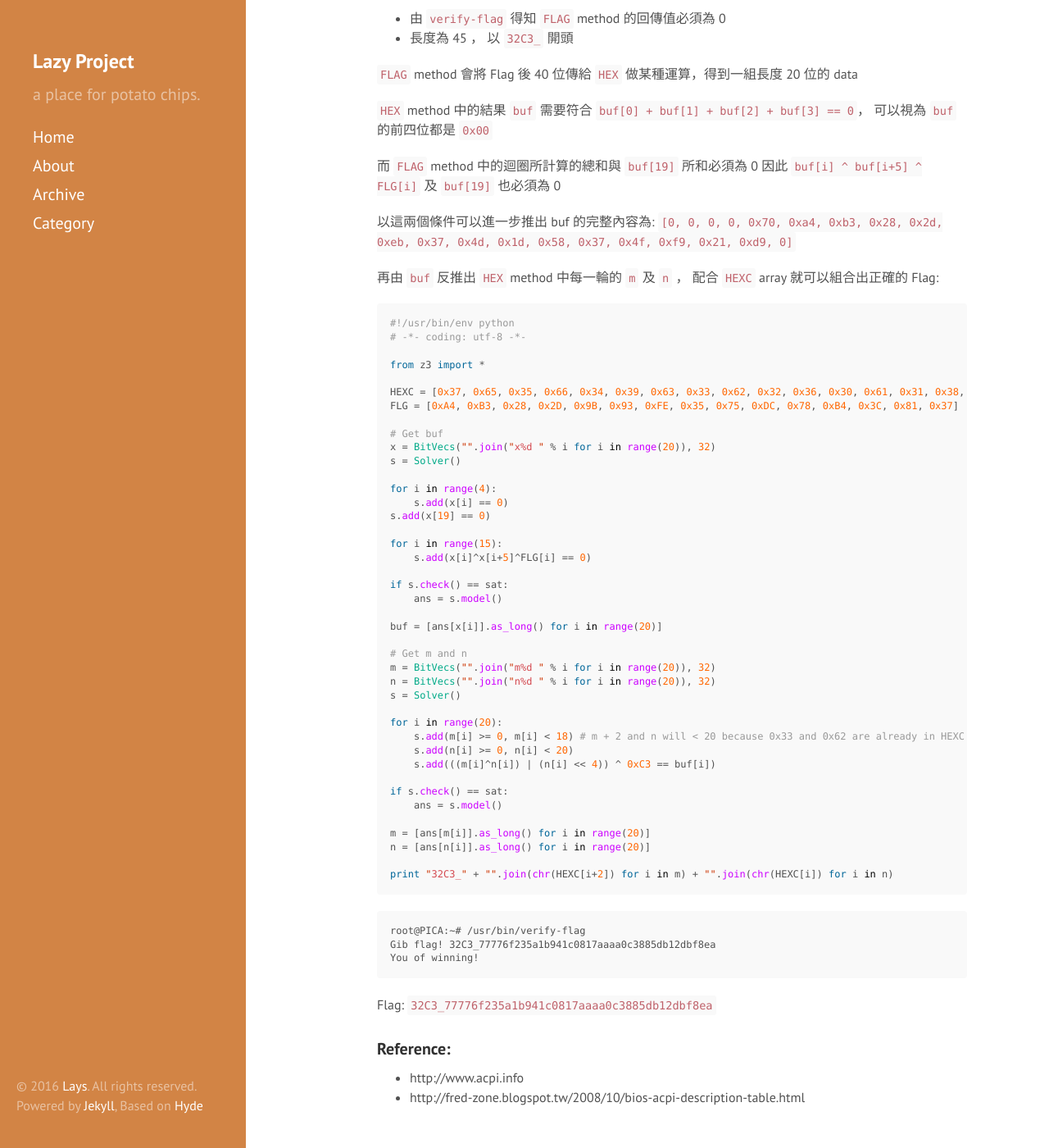
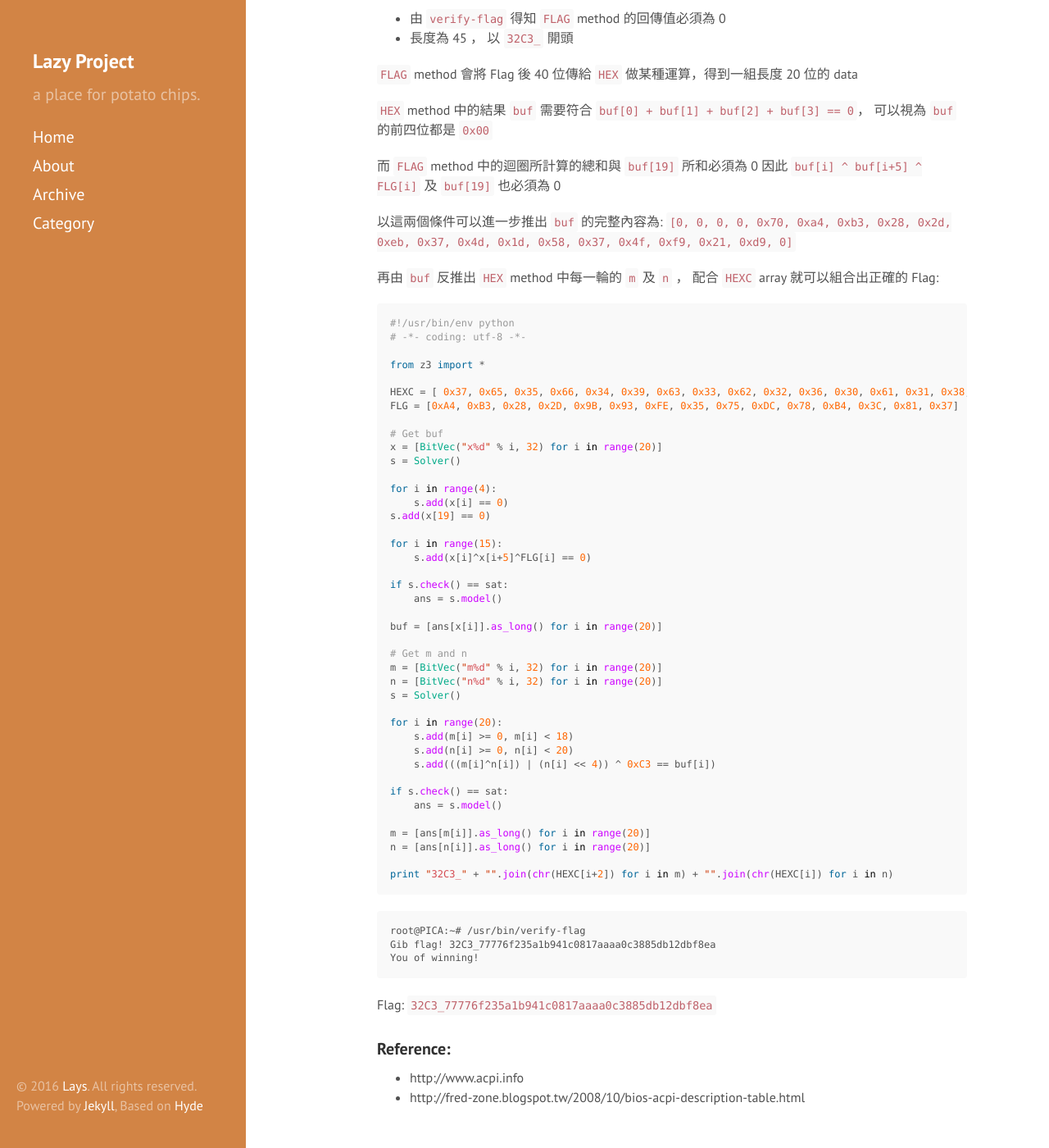
Before and after one commit to L4ys/l4ys.github.io, a Jekyll site: the page built from _posts/2016-01-02-32c3-ctf-pica.md, in a window 1280 px wide and 1400 px high, scrolled down 4802 px. Shown: the whole window at 82% size. Built offline with Jekyll 4.4.1, drawn with Linux system fonts in a browser that asks for light colours; Markdown is read by kramdown in place of the engine named in the settings; comment, search, counter and statistics services are not loaded.

Commit message:
[EDIT] 2016-01-02-32c3-ctf-pica

```diff
--- a/_posts/2016-01-02-32c3-ctf-pica.md
+++ b/_posts/2016-01-02-32c3-ctf-pica.md
@@ -273,7 +273,7 @@
 而 `FLAG` method 中的迴圈所計算的總和與 `buf[19]` 所和必須為 0
 因此 `buf[i] ^ buf[i+5] ^ FLG[i]` 及 `buf[19]` 也必須為 0
 
-以這兩個條件可以進一步推出 buf 的完整內容為:
+以這兩個條件可以進一步推出 `buf` 的完整內容為:
 `[0, 0, 0, 0, 0x70, 0xa4, 0xb3, 0x28, 0x2d, 0xeb, 0x37, 0x4d, 0x1d, 0x58, 0x37, 0x4f, 0xf9, 0x21, 0xd9, 0]`
 
 再由 `buf` 反推出 `HEX` method 中每一輪的 `m` 及 `n` ， 配合 `HEXC` array 就可以組合出正確的 Flag:
@@ -284,11 +284,11 @@
 
 from z3 import *
 
-HEXC = [0x37, 0x65, 0x35, 0x66, 0x34, 0x39, 0x63, 0x33, 0x62, 0x32, 0x36, 0x30, 0x61, 0x31, 0x38, 0x64, 0x65, 0x37, 0x39, 0x63, 0x33, 0x62]
+HEXC = [ 0x37, 0x65, 0x35, 0x66, 0x34, 0x39, 0x63, 0x33, 0x62, 0x32, 0x36, 0x30, 0x61, 0x31, 0x38, 0x64, 0x65, 0x37, 0x39, 0x63, 0x33, 0x62]
 FLG = [0xA4, 0xB3, 0x28, 0x2D, 0x9B, 0x93, 0xFE, 0x35, 0x75, 0xDC, 0x78, 0xB4, 0x3C, 0x81, 0x37]
 
 # Get buf
-x = BitVecs("".join("x%d " % i for i in range(20)), 32)
+x = [BitVec("x%d" % i, 32) for i in range(20)]
 s = Solver()
 
 for i in range(4):
@@ -304,12 +304,12 @@
 buf = [ans[x[i]].as_long() for i in range(20)]
 
 # Get m and n
-m = BitVecs("".join("m%d " % i for i in range(20)), 32)
-n = BitVecs("".join("n%d " % i for i in range(20)), 32)
+m = [BitVec("m%d" % i, 32) for i in range(20)]
+n = [BitVec("n%d" % i, 32) for i in range(20)]
 s = Solver()
 
 for i in range(20):
-    s.add(m[i] >= 0, m[i] < 18) # m + 2 and n will < 20 because 0x33 and 0x62 are already in HEXC
+    s.add(m[i] >= 0, m[i] < 18)
     s.add(n[i] >= 0, n[i] < 20)
     s.add(((m[i]^n[i]) | (n[i] << 4)) ^ 0xC3 == buf[i])
 
```
